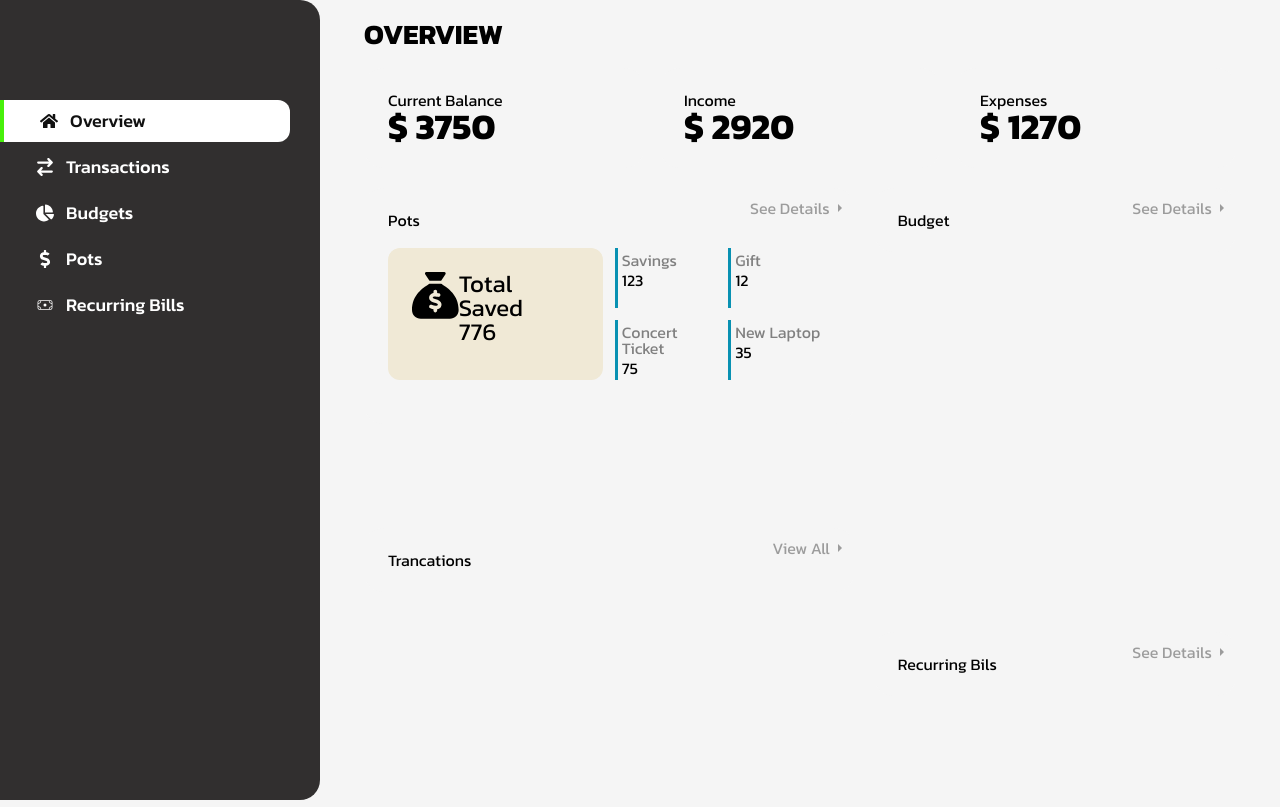
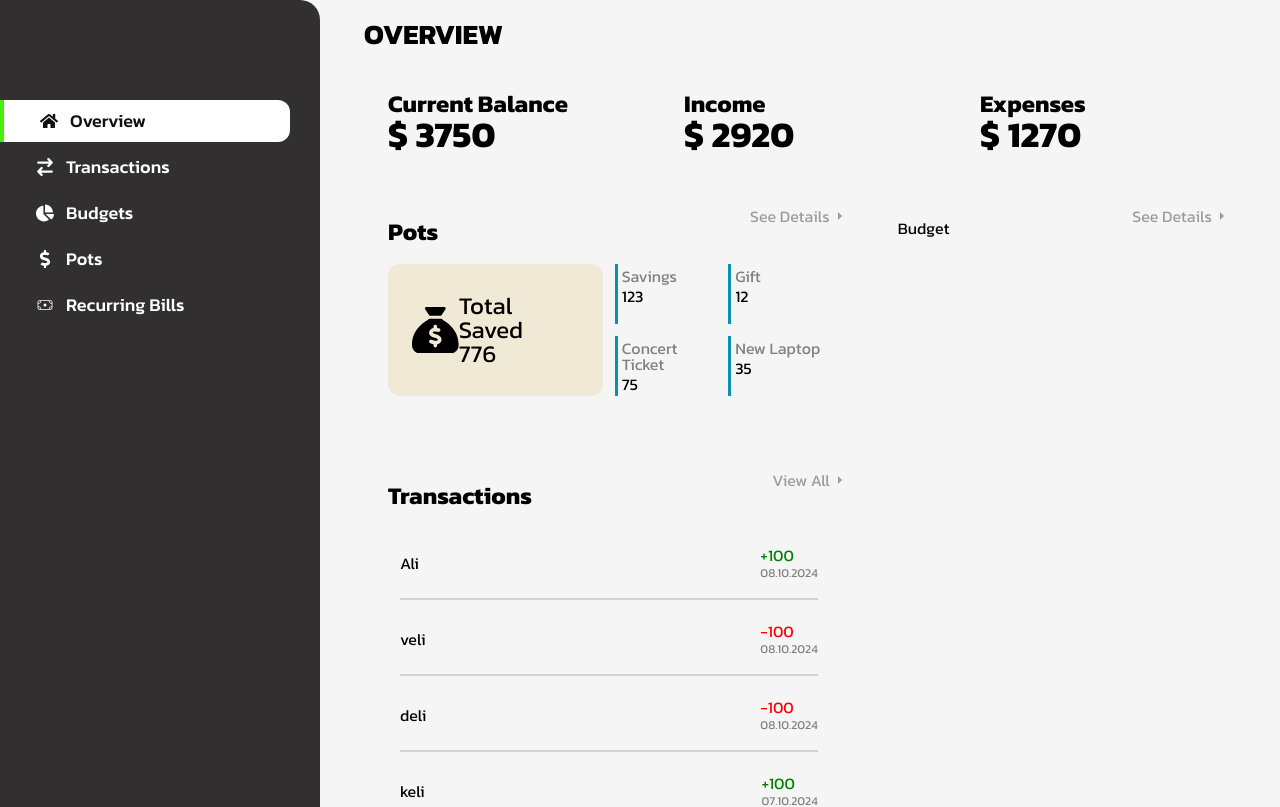
Before and after one commit to ali-sevinc/finance-manager, a React (Vite) app: page / in a window 1280 px wide. Shown: the top 807 px of the page. Built offline with nearby package versions, Linux system fonts and the light colour scheme.

Commit message:
overview transactions update

```diff
--- a/public/data.json
+++ b/public/data.json
@@ -27,18 +27,16 @@
         ],
         "transactions": [
           {
-            "transactions": [
-              {
             "id": 1,
             "status": "income",
             "person": "Ali",
             "amount": 100,
-                "create_at": "Oct 08 2024"
+            "create_at": "08.10.2024"
           },
           {
             "id": 2,
             "status": "expense",
-                "person": "Ali",
+            "person": "veli",
             "amount": 100,
             "img": "",
             "create_at": "08.10.2024"
@@ -46,7 +44,7 @@
           {
             "id": 3,
             "status": "expense",
-                "person": "Ali",
+            "person": "deli",
             "amount": 100,
             "img": "",
             "create_at": "08.10.2024"
@@ -54,7 +52,7 @@
           {
             "id": 4,
             "status": "income",
-                "person": "Ali",
+            "person": "keli",
             "amount": 100,
             "img": "",
             "create_at": "07.10.2024"
@@ -62,7 +60,7 @@
           {
             "id": 5,
             "status": "expense",
-                "person": "Ali",
+            "person": "heli",
             "amount": 100,
             "img": "",
             "create_at": "06.10.2024"
@@ -70,12 +68,10 @@
           {
             "id": 6,
             "status": "income",
-                "person": "Ali",
+            "person": "feli",
             "amount": 100,
             "img": "",
             "create_at": "05.10.2024"
-              }
-            ]
           }
         ],
         "recurringBills": [
--- a/src/components/layout/Overview.module.css
+++ b/src/components/layout/Overview.module.css
@@ -10,7 +10,7 @@
 }
 .overviewBody {
   width: 100%;
-  height: 100%;
+  height: auto;
   display: grid;
   gap: 20px;
   grid-template-columns: repeat(7, 1fr);
@@ -20,6 +20,12 @@
     "tr tr tr tr bg bg bg"
     "tr tr tr tr rb rb rb";
 }
+
+.overview h2 {
+  font-size: 24px;
+  font-weight: 700;
+}
+
 .pots {
   grid-area: pt;
 }
@@ -45,6 +51,7 @@
   display: grid;
   grid-template-columns: 1fr 1fr;
   align-items: center;
+  justify-content: center;
   justify-content: space-around;
   min-height: 100%;
   width: 100%;
@@ -54,6 +61,8 @@
 
 .total {
   display: flex;
+  align-items: center;
+  justify-content: center;
   background-color: var(--bone-300);
   height: 100%;
   width: 100%;
@@ -83,6 +92,40 @@
 }
 .otherPots h4 {
   color: grey;
+}
+
+.transactions ul {
+  display: flex;
+  flex-direction: column;
+  padding: 20px 12px;
+  gap: 4px;
+}
+.transactions li {
+  display: flex;
+  align-items: center;
+  justify-content: space-between;
+  height: 72px;
+}
+
+.transactions ul > *:not(:last-child) {
+  border-bottom: 2px solid var(--zinc-300);
+}
+
+.status {
+  display: flex;
+  flex-direction: column;
+  gap: 4px;
+}
+
+.date {
+  color: gray;
+  font-size: 12px;
+}
+.income {
+  color: green;
+}
+.expense {
+  color: red;
 }
 
 @media (max-width: 720px) {
@@ -119,3 +162,17 @@
     width: 98%;
   }
 }
+
+@media (max-width: 680px) {
+  .total {
+    flex-direction: column;
+    padding: 12px;
+  }
+  .total span {
+    font-size: 32px;
+  }
+  .total div {
+    font-size: 18px;
+    text-align: center;
+  }
+}
--- a/src/components/layout/Overview.tsx
+++ b/src/components/layout/Overview.tsx
@@ -5,6 +5,7 @@ import Heading from "../ui/Heading";
 import { FaSackDollar } from "react-icons/fa6";
 
 import styles from "./Overview.module.css";
+import { ReactNode } from "react";
 
 type PropsType = {
   data: DataType;
@@ -79,7 +80,32 @@ export default function Overview({ data }: PropsType) {
         </div>
         <div className={styles.transactions}>
           <Card text="View All" href="transactions">
-            Trancations
+            <h2>Transactions</h2>
+            <ul>
+              {data.data.transactions.map((transaction, i) => {
+                if (i > 4) return null;
+                let status: ReactNode = (
+                  <div className={styles.status}>
+                    <p className={styles.income}>+{transaction.amount}</p>
+                    <p className={styles.date}>{transaction.create_at}</p>
+                  </div>
+                );
+                if (transaction.status === "expense") {
+                  status = (
+                    <div className={styles.status}>
+                      <p className={styles.expense}>-{transaction.amount}</p>
+                      <p className={styles.date}>{transaction.create_at}</p>
+                    </div>
+                  );
+                }
+                return (
+                  <li key={transaction.id}>
+                    <p>{transaction.person}</p>
+                    {status}
+                  </li>
+                );
+              })}
+            </ul>
           </Card>
         </div>
         <div className={styles.recurringBills}>
--- a/src/components/layout/Sidebar.module.css
+++ b/src/components/layout/Sidebar.module.css
@@ -1,5 +1,6 @@
 .sidebar {
   width: 320px;
+  height: 100%;
   min-height: 100vh;
   background-color: #312f2f;
   border-top-right-radius: 20px;
```
Also changed, not shown: 1 other file (tests, documents, lock files or other folders). Lines whose indentation alone changed are shown as unchanged.
